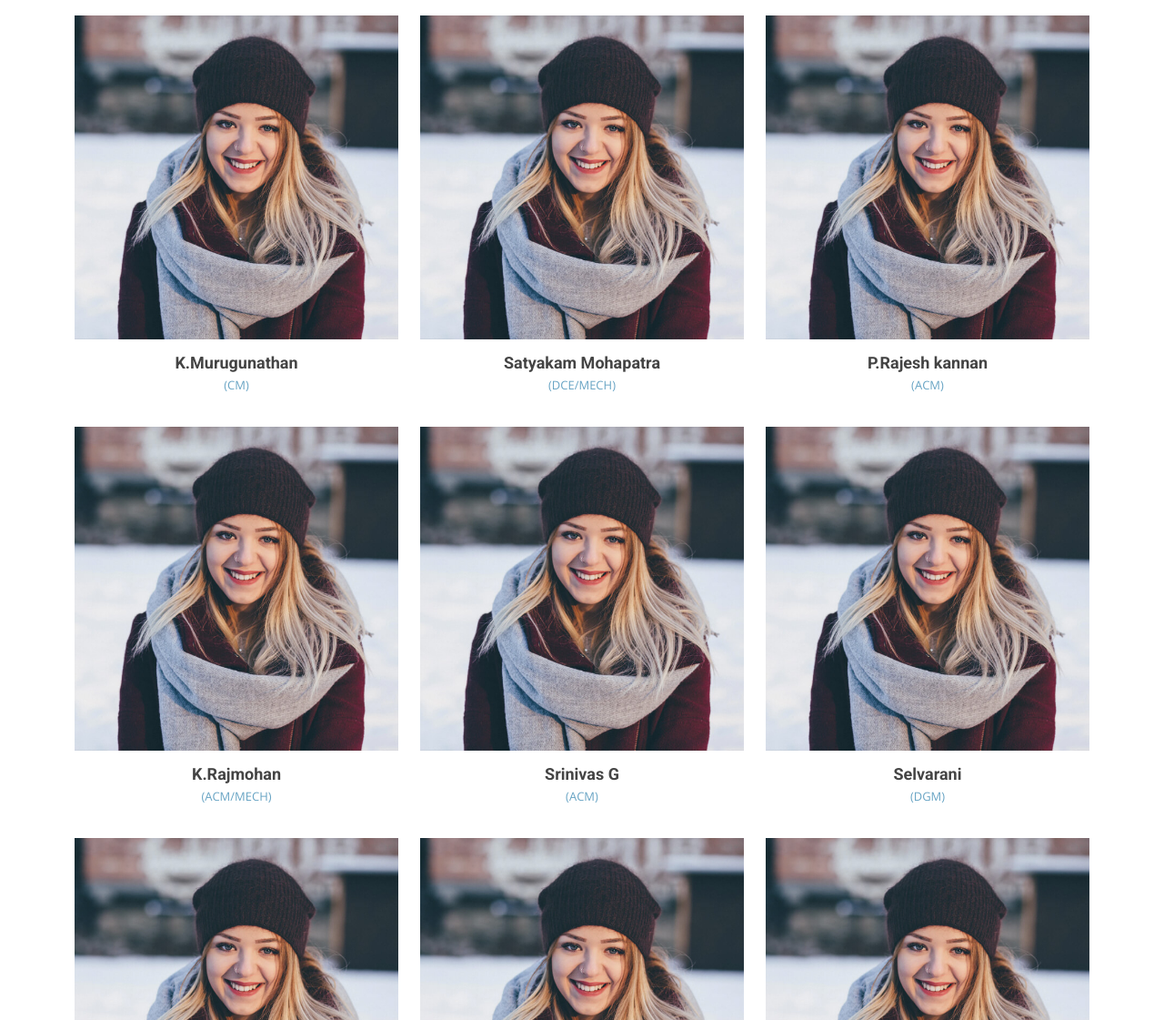
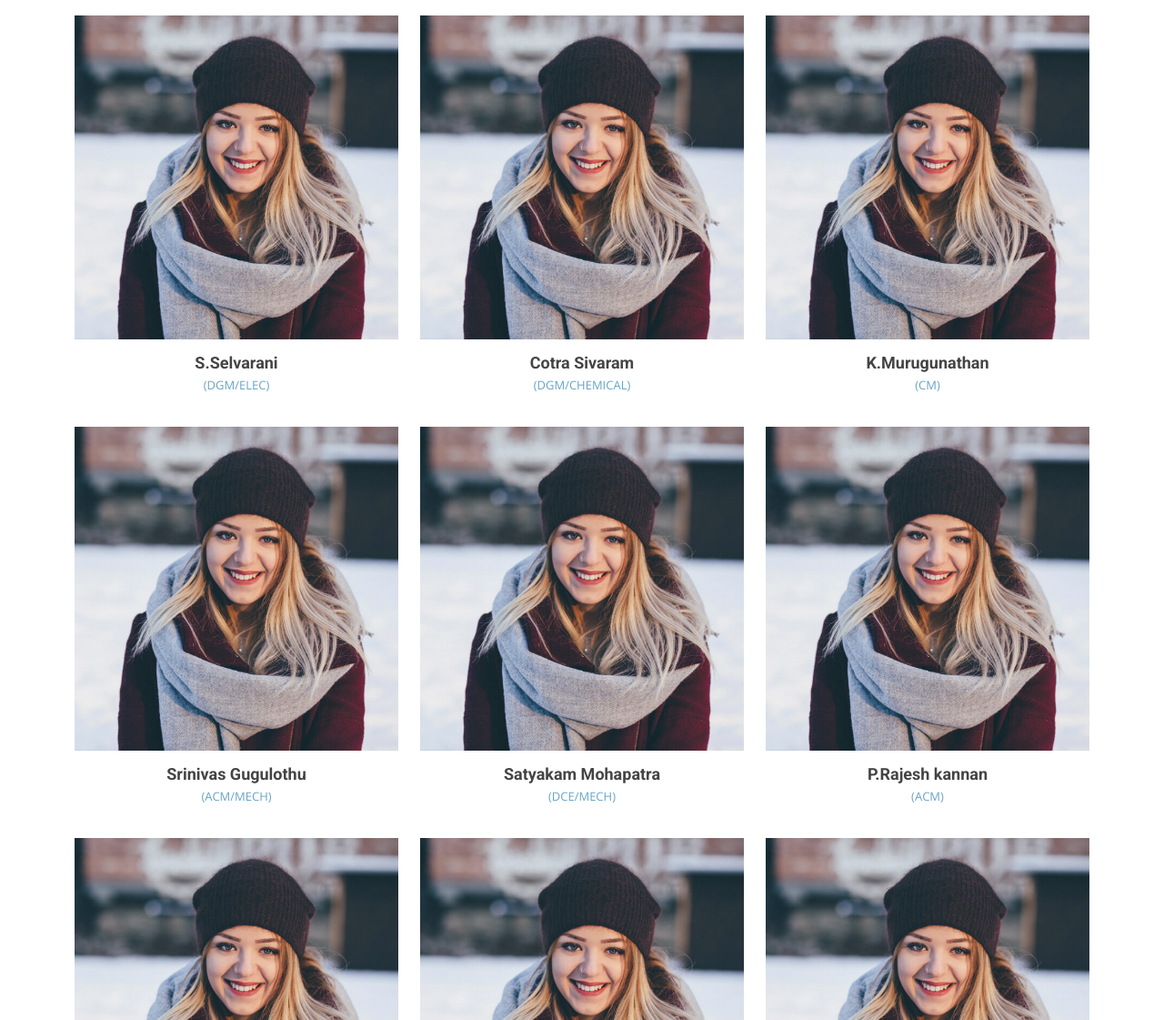
Before and after one commit to praveenreddy54/pse, a website: page public/team.html in a window 1280 px wide. Shown: the part 647-1768 px from the top of the page at 91% size. Drawn offline with nearby package versions, Linux system fonts and the light colour scheme.

Commit message:
Update team.html

```diff
--- a/public/team.html
+++ b/public/team.html
@@ -198,12 +198,75 @@
                   <div
                     class="social flex justify-cntent-center align-items-center flex-column"
                   >
+                    <p class="text-white m-0">Ph.No: 60488</p>
+                  </div>
+                </div>
+                <div class="member-info">
+                  <h4 align="center">S.Selvarani</h4>
+                  <span align="center">(DGM/Elec)</span>
+                </div>
+              </div>
+            </div>
+
+            <div class="col-lg-4 col-md-6 d-flex align-items-stretch">
+              <div class="member">
+                <div class="member-img">
+                  <img
+                    src="assets/img/team/team-2.jpg"
+                    class="img-fluid"
+                    alt=""
+                  />
+                  <div
+                    class="social flex justify-cntent-center align-items-center flex-column"
+                  >
+                    <p class="text-white m-0">Ph.No: 60489</p>
+                  </div>
+                </div>
+                <div class="member-info">
+                  <h4 align="center">Cotra Sivaram</h4>
+                  <span align="center">(DGM/Chemical)</span>
+                </div>
+              </div>
+            </div>
+
+            <div class="col-lg-4 col-md-6 d-flex align-items-stretch">
+              <div class="member">
+                <div class="member-img">
+                  <img
+                    src="assets/img/team/team-2.jpg"
+                    class="img-fluid"
+                    alt=""
+                  />
+                  <div
+                    class="social flex justify-cntent-center align-items-center flex-column"
+                  >
                     <p class="text-white m-0">Ph.No: 60186</p>
                   </div>
                 </div>
                 <div class="member-info">
                   <h4 align="center">K.Murugunathan</h4>
                   <span align="center">(CM)</span>
+                </div>
+              </div>
+            </div>
+
+            <div class="col-lg-4 col-md-6 d-flex align-items-stretch">
+              <div class="member">
+                <div class="member-img">
+                  <img
+                    src="assets/img/team/team-2.jpg"
+                    class="img-fluid"
+                    alt=""
+                  />
+                  <div
+                    class="social flex justify-cntent-center align-items-center flex-column"
+                  >
+                    <p class="text-white m-0">Ph.No: 60486</p>
+                  </div>
+                </div>
+                <div class="member-info">
+                  <h4 align="center">Srinivas Gugulothu</h4>
+                  <span align="center">(ACM/Mech)</span>
                 </div>
               </div>
             </div>
```
